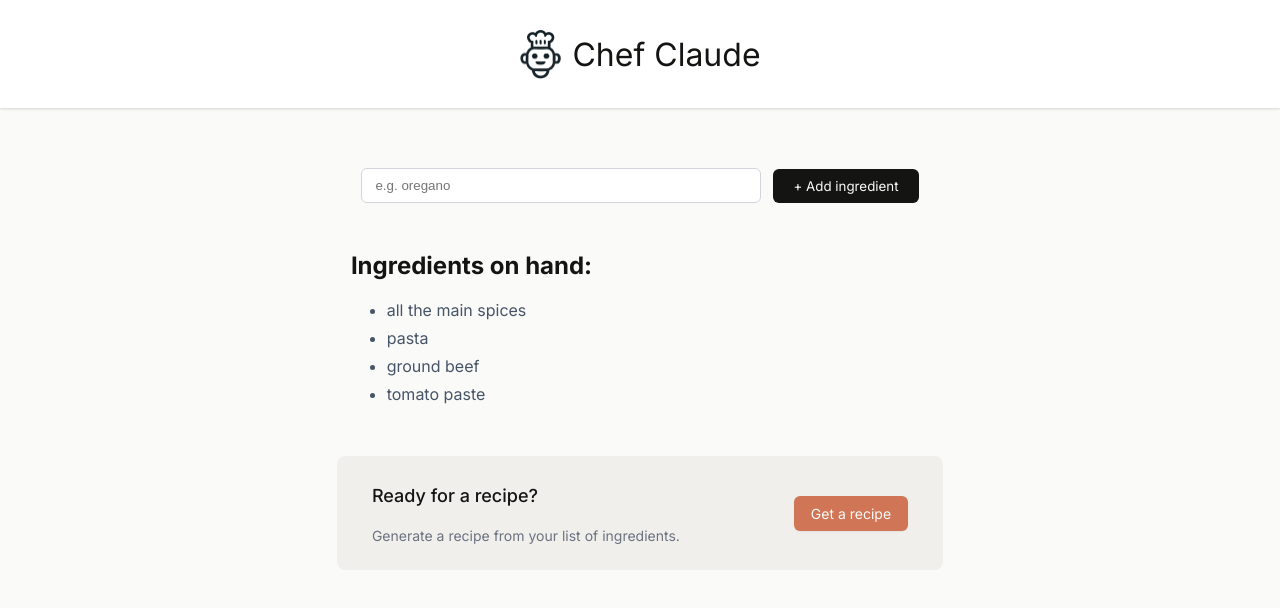
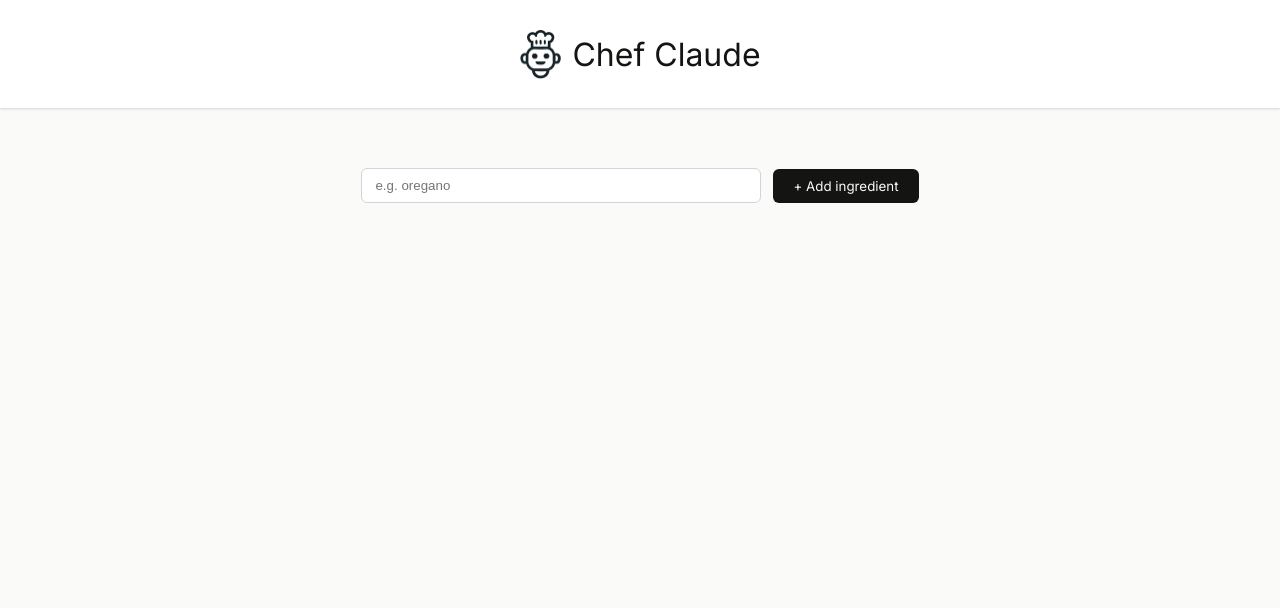
Before and after one commit to Natiman1/Recipe-Generator, a React (Vite) app: page / in a window 1280 px wide. Shown: the top 608 px of the page. Built offline with nearby package versions, Linux system fonts and the light colour scheme; no server answers; what @huggingface/inference would draw is missing.

Commit message:
Fix some accessibility issues

```diff
--- a/src/components/Main.jsx
+++ b/src/components/Main.jsx
@@ -5,9 +5,7 @@ import { getRecipeFromMistral } from "../../ai"
 
 const Main = () => {
 
-    const [ingredients, setIngredients] = useState([
-        "all the main spices", "pasta", "ground beef", "tomato paste"
-    ])
+    const [ingredients, setIngredients] = useState([])
 
     const [recipe, setRecipe] = useState("")
     const recipeSection = useRef(null)
```
